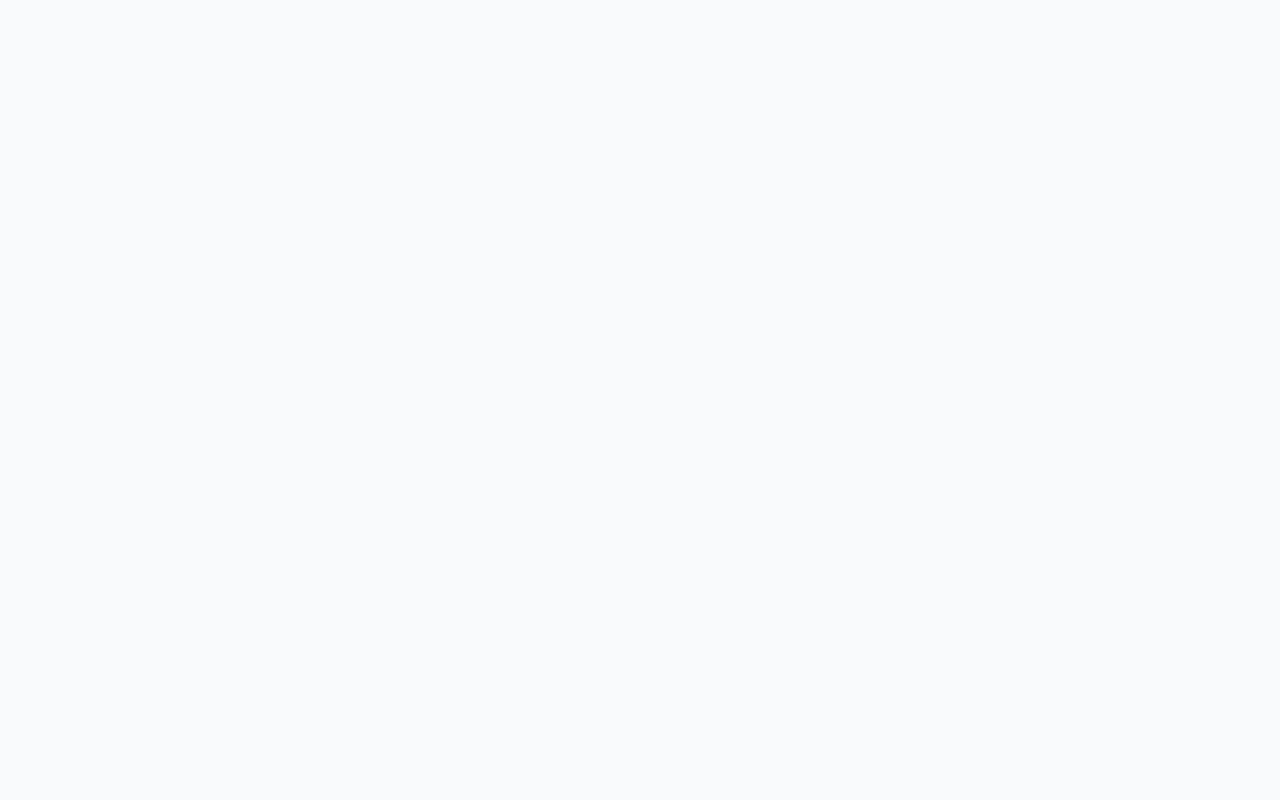
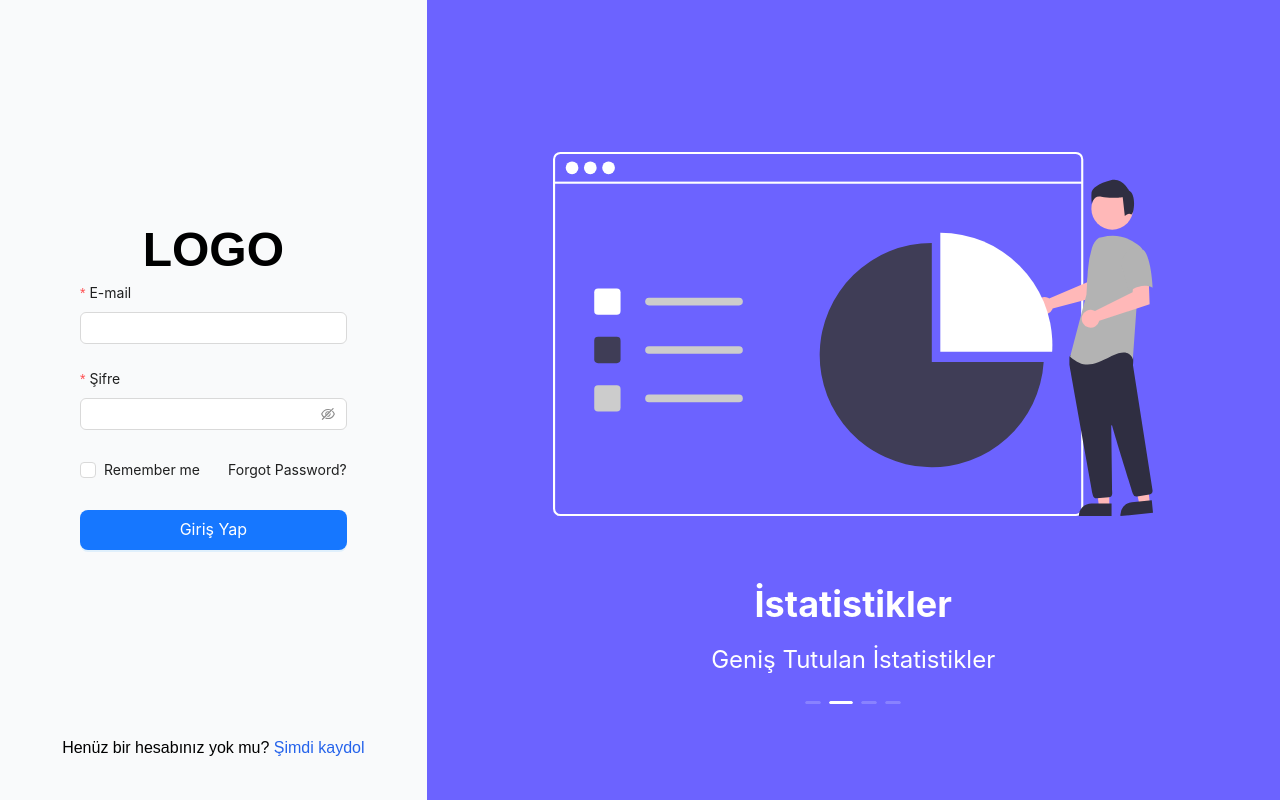
Before and after one commit to ilkeasagicayir/pos-application, a React (Create React App) app in the folder pos-application/client/: page /login in a window 1280 px wide. Before the commit this address had no page. Built offline with nearby package versions, Linux system fonts and the light colour scheme.

Commit message:
Login Page

```diff
--- a/pos-application/client/src/App.jsx
+++ b/pos-application/client/src/App.jsx
@@ -4,6 +4,7 @@ import CartPage from "./pages/CartPage";
 import BillPage from "./pages/BillPage";
 import CustomerPage from "./pages/CustomerPage";
 import Register from "./pages/auth/Register";
+import Login from "./pages/auth/Login";
 
 function App() {
   return (
@@ -15,6 +16,7 @@ function App() {
           <Route path="/bills" element={<BillPage />} />
           <Route path="/customers" element={<CustomerPage />} />
           <Route path="/register" element={<Register />} />
+          <Route path="/login" element={<Login />} />
         </Routes>
       </BrowserRouter>
     </>
--- /dev/null
+++ b/pos-application/client/src/pages/auth/Login.jsx
@@ -0,0 +1,93 @@
+import { Button, Carousel, Checkbox, Form, Input } from "antd";
+import { Link } from "react-router-dom";
+import AuthCarousel from "../../components/AuthCarousel";
+
+const Login = () => {
+  return (
+    <div className="h-screen">
+      <div className="flex justify-between h-full">
+        <div className="xl:px-20 px-10 w-full flex flex-col h-full justify-center relative">
+          <h1 className="text-center text-5xl font-bold mb-2">LOGO</h1>
+          <Form layout="vertical">
+            <Form.Item
+              label="E-mail"
+              name={"email"}
+              rules={[
+                {
+                  required: true,
+                  message: "E-mail Alanı Boş Bırakılamaz!",
+                },
+              ]}
+            >
+              <Input />
+            </Form.Item>
+            <Form.Item
+              label="Şifre"
+              name={"password"}
+              rules={[
+                {
+                  required: true,
+                  message: "Şifre Alanı Boş Bırakılamaz!",
+                },
+              ]}
+            >
+              <Input.Password />
+            </Form.Item>
+            <Form.Item name={"remember"} valuePropName="checked">
+              <div className="flex justify-between items-center">
+                <Checkbox>Remember me</Checkbox>
+                <Link>Forgot Password?</Link>
+              </div>
+            </Form.Item>
+            <Form.Item>
+              <Button
+                type="primary"
+                htmlType="submit"
+                className="w-full"
+                size="large"
+              >
+                Giriş Yap
+              </Button>
+            </Form.Item>
+          </Form>
+          <div className="flex justify-center absolute left-0 bottom-10 w-full">
+            Henüz bir hesabınız yok mu?&nbsp;
+            <Link to="/register" className="text-blue-600">
+              Şimdi kaydol
+            </Link>
+          </div>
+        </div>
+        <div className="xl:w-4/6 lg:w-3/5 md:w-1/2 md:flex hidden bg-[#6c63ff] h-full">
+          <div className="w-full h-full flex items-center">
+            <div className="w-full">
+              <Carousel className="!h-full px-6" autoplay>
+                <AuthCarousel
+                  img="/images/responsive.svg"
+                  title="Responsive"
+                  desc="Tüm Cihaz Boyutlarıyla Uyumluluk"
+                />
+                <AuthCarousel
+                  img="/images/statistic.svg"
+                  title="İstatistikler"
+                  desc="Geniş Tutulan İstatistikler"
+                />
+                <AuthCarousel
+                  img="/images/customer.svg"
+                  title="Müşteri Memnuniyeti"
+                  desc="Deneyim Sonunda Üründen Memnun Müşteriler"
+                />
+                <AuthCarousel
+                  img="/images/admin.svg"
+                  title="Yönetici Paneli"
+                  desc="Tek Yerden Yönetim"
+                />
+              </Carousel>
+            </div>
+          </div>
+        </div>
+      </div>
+    </div>
+  );
+};
+
+export default Login;
```
